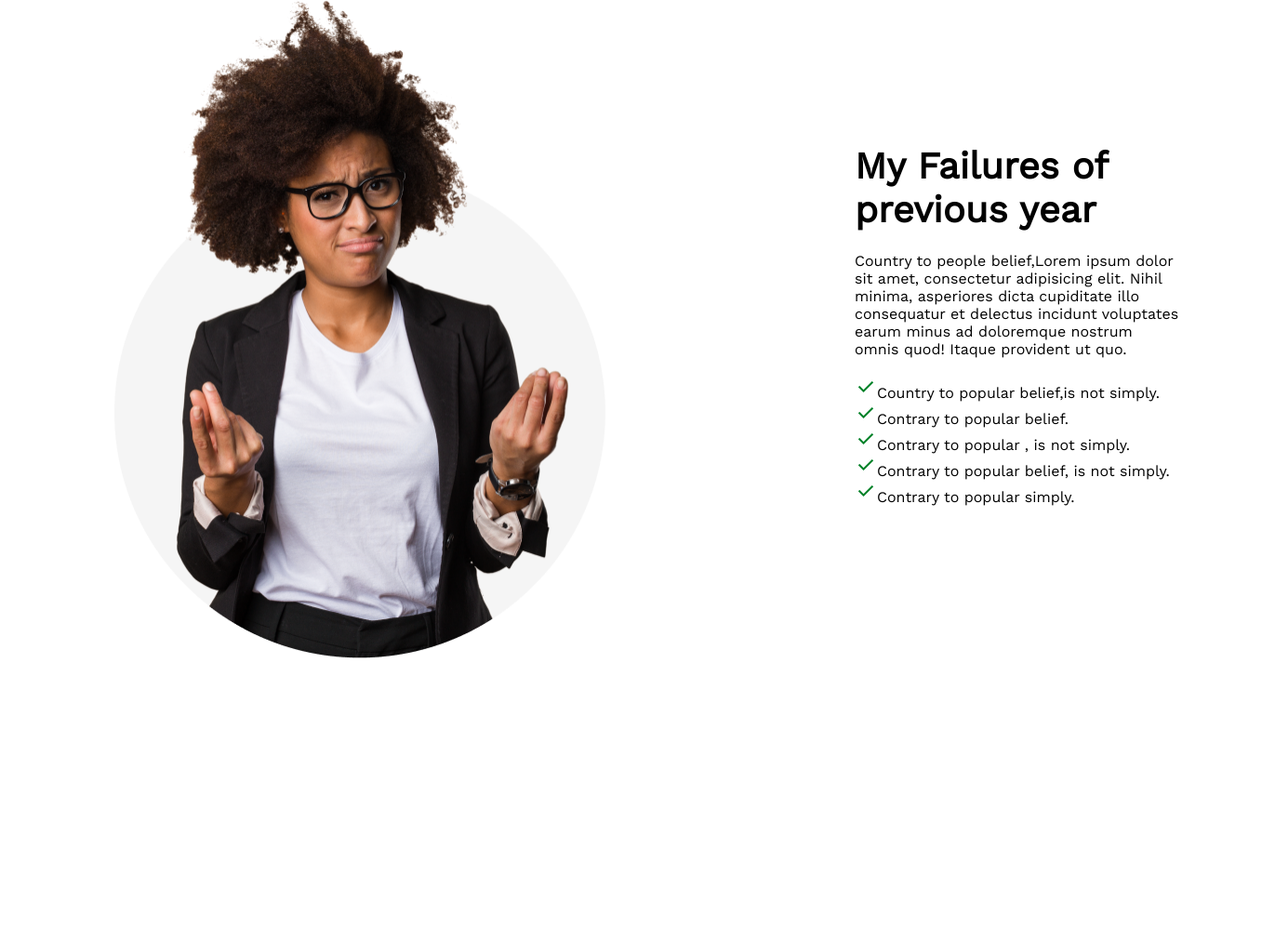
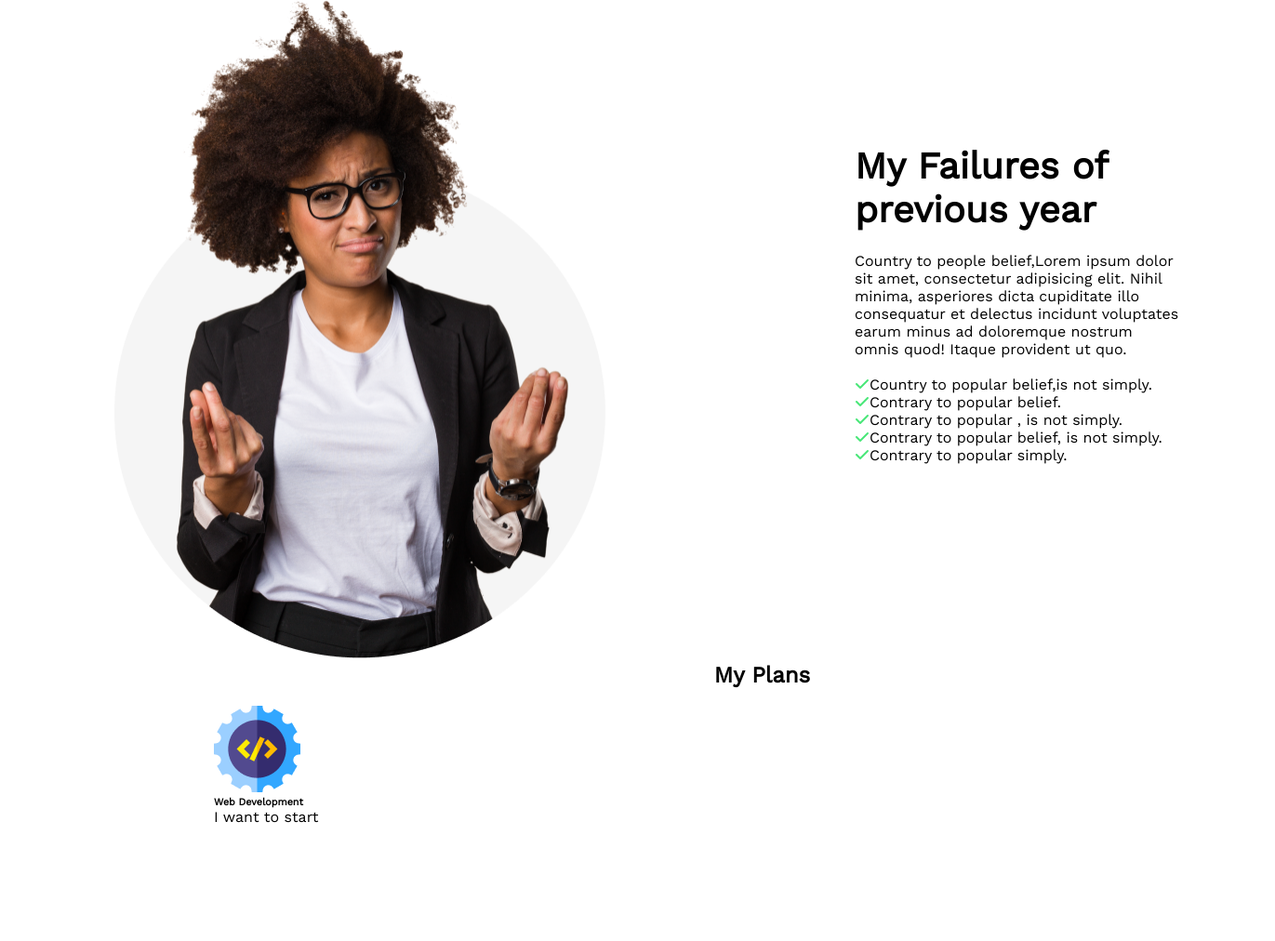
Before and after one commit to Momenuzzaman/possible_If_you_believe, a plain HTML site: page index.html in a window 1280 px wide. Shown: the part 845-1857 px from the top of the page at 93% size, 1371 px wide, since content can reach past the window. Before the commit the page ends 1557 px from the top, so only its background shows below. Drawn offline with nearby package versions, Linux system fonts and the light colour scheme.

Commit message:
start plan section

```diff
--- a/index.html
+++ b/index.html
@@ -9,7 +9,9 @@
     <link rel="preconnect" href="https://fonts.googleapis.com">
 <link rel="preconnect" href="https://fonts.gstatic.com" crossorigin>
 <link href="https://fonts.googleapis.com/css2?family=Roboto:ital@1&family=Work+Sans&display=swap" rel="stylesheet">
-    <title>Document</title>
+<link rel="stylesheet" href="https://cdnjs.cloudflare.com/ajax/libs/font-awesome/6.2.1/css/all.min.css" integrity="sha512-MV7K8+y+gLIBoVD59lQIYicR65iaqukzvf/nwasF0nqhPay5w/9lJmVM2hMDcnK1OnMGCdVK+iQrJ7lzPJQd1w==" crossorigin="anonymous" referrerpolicy="no-referrer" />
+<title>Document</title>
+
 </head>
 <body>
     <header class="container header">
@@ -38,29 +40,45 @@
                     ad doloremque nostrum omnis quod! Itaque
                     provident ut quo.</p>
                 <br>
-                <p class="country-text">
-                    <span class="icon  material-symbols-outlined">
-                    done
-                    </span>Country to popular belief,is not simply.
-                </p>
-                <p>
-                    <span class="icon  material-symbols-outlined">
-                    done
-                    </span>Contrary to popular belief.
-                </p>
-                <p>
-                    <span class="icon  material-symbols-outlined">
-                    done
-                    </span>Contrary to popular , is not simply.</p>
-                <p>
-                    <span class="icon material-symbols-outlined">
-                        done
-                        </span>Contrary to popular belief, is not simply.</p>
-                <p>
-                    <span class="icon  material-symbols-outlined">
-                            done
-                    </span>Contrary to popular simply.
-                </p>
+                <ul>
+                    <li class="country-text">
+                        <i class="fa-solid fa-check right"></i>Country to popular belief,is not simply.
+                    </li>
+                    <li>
+                        <i class="fa-solid fa-check  right"></i>Contrary to popular belief.
+                    </li>
+                    <li>
+                        <i class="fa-solid fa-check  right"></i>Contrary to popular , is not simply.</li>
+                    <li>
+                        <i class="fa-solid fa-check  right"></i>Contrary to popular belief, is not simply.</li>
+                    <li>
+                        <i class="fa-solid fa-check  right"></i>Contrary to popular simply.
+                    </li>
+                </ul>
+
+            </div>
+        </section>
+        <section class="my-plan">
+            <h1 class="plan">My Plans</h1>
+            <div>
+                <img src="images/icons/web.png" alt="" />
+                <h6>Web Development</h6>
+                <p>I want to start</p>
+            </div>
+            <div>
+                <img src="" alt="" />
+                <p></p>
+                <p></p>
+            </div>
+            <div>
+                <img src="" alt="" />
+                <p></p>
+                <p></p>
+            </div>
+            <div>
+                <img src="" alt="" />
+                <p></p>
+                <p></p>
             </div>
         </section>
     </main>
--- a/style.css
+++ b/style.css
@@ -8,12 +8,11 @@ html {
   min-height: 100%;
 }
 .header {
-  background-image: url(images/banner/banner1.png);
+  background-image: url("images/banner/banner1.png");
   background-repeat: no-repeat;
   background-size: cover;
   height: 100vh;
   width: 100%;
-  background-size: cover;
   background-position: center;
 }
 .header-text {
@@ -97,3 +96,20 @@ html {
 .country-text {
   width: 349px;
 }
+ul li {
+  list-style: none;
+}
+.right {
+  color: rgb(71, 231, 119);
+}
+.plan {
+  text-align: center;
+  width: 179px;
+  height: 47px;
+  margin-left: 500px;
+}
+.my-plan {
+  width: 1141px;
+  height: 299.96px;
+  margin-left: 230px;
+}
```
